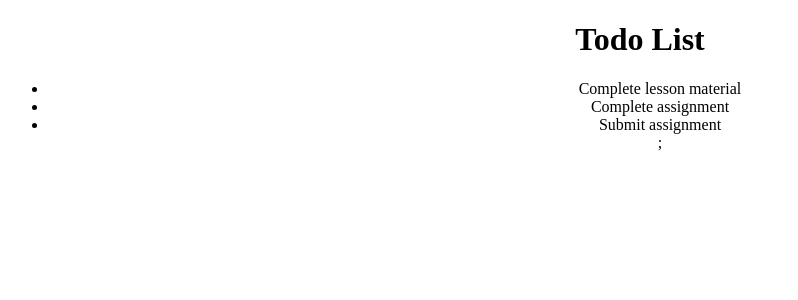
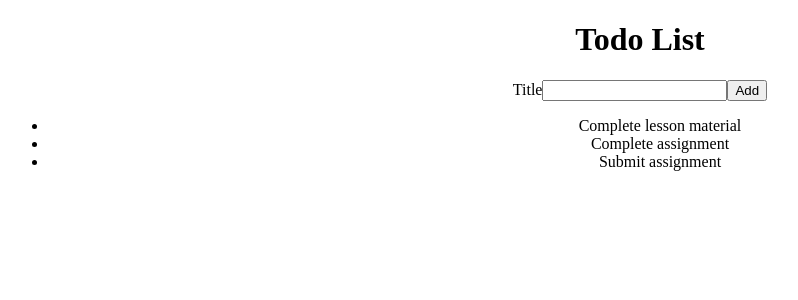
Before and after one commit to wessstt/react-todo, a React (Create React App) app: page / in a window 1280 px wide. Shown: the top 300 px of the page, without its empty margins (0-798 px from the left). Built offline with nearby package versions, Linux system fonts and the light colour scheme; the HTML template or start-up script is replaced by a standard one.

Commit message:
Lesson 1.2: Created TodoList.js and added Todo List Component. Created AddTodoForm.js and added Todo Form Component.

```diff
--- /dev/null
+++ b/src/AddTodoForm.js
@@ -0,0 +1,11 @@
+import React from "react";
+
+const AddTodoForm = () => (
+  <form>
+    <label htmlFor="todoTitle">Title</label>
+    <input id="todoTitle" type="text"></input>
+    <button type="submit">Add</button>
+  </form>
+);
+
+export default AddTodoForm;
--- a/src/App.js
+++ b/src/App.js
@@ -1,41 +1,17 @@
-import React from 'react';
+import React from "react";
+import AddTodoForm from "./AddTodoForm";
+import TodoList from "./TodoList";
 
-const title = 'Todo List';
-const todoList = [
-  {
-    title: "Complete lesson material",
-    objectID: 0,
-  },
-  {
-    title: "Complete assignment",
-    objectID: 1,
-  },
-  {
-    title: "Submit assignment",
-    objectID: 2,
-  }
-];
+const title = "Todo List";
 
-function App() {
-  return (
-    <div style={{ textAlign: 'center' }}>
-      <header>
-        <h1>
-          {title}
-        </h1>
-        </header>
-
-        <ul>
-            {todoList.map(function(item) {
-              return (
-                <li key={item.objectID}>
-                  <span>{item.title}</span>
-                </li>
-              );
-            })};
-        </ul>
-    </div>
-  );
-}
+const App = () => (
+  <div style={{ textAlign: "center" }}>
+    <header>
+      <h1>{title}</h1>
+    </header>
+    <AddTodoForm />
+    <TodoList />
+  </div>
+);
 
 export default App;
--- /dev/null
+++ b/src/TodoList.js
@@ -0,0 +1,29 @@
+import React from "react";
+
+const todoList = [
+  {
+    title: "Complete lesson material",
+    objectID: 0,
+  },
+  {
+    title: "Complete assignment",
+    objectID: 1,
+  },
+  {
+    title: "Submit assignment",
+    objectID: 2,
+  },
+];
+
+const TodoList = () => (
+  <ul>
+    {todoList.map((item) => (
+      <li key={item.objectID}>
+        <span>{item.title}</span>
+      </li>
+    ))}
+  </ul>
+);
+
+
+export default TodoList;
```
